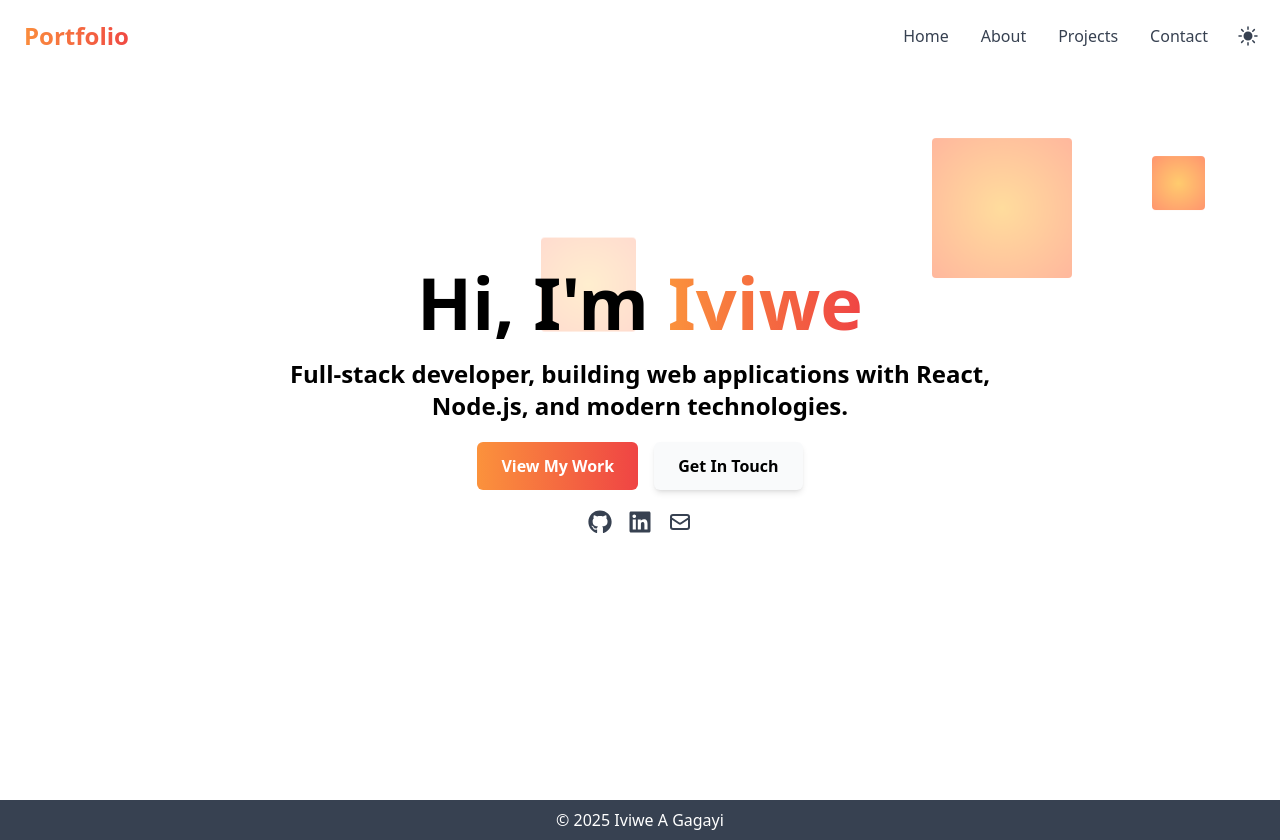
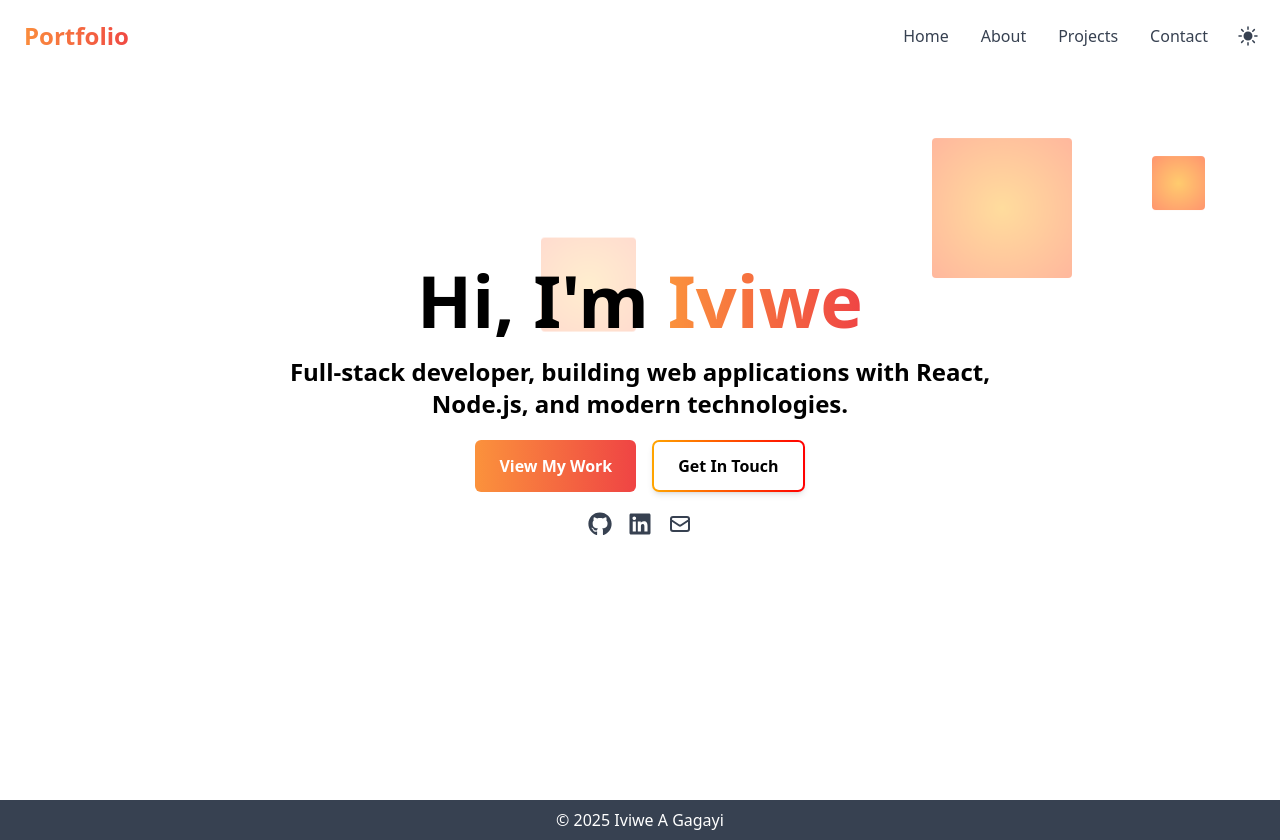
Before and after one commit to Iviwe-Gagayi/portfolio, a React (Create React App) app: page / in a window 1280 px wide. Built offline with nearby package versions, Linux system fonts and the light colour scheme.

Commit message:
Added gradient border outline to 'Get In Touch' button

```diff
--- a/src/Home.js
+++ b/src/Home.js
@@ -28,9 +28,19 @@ function Home() {
         <button className="font-semibold bg-gradient-to-r from-orange-400 to-red-500 text-white rounded-md px-6 py-3">
           View My Work
         </button>
-        <button className="font-semibold shadow-md bg-gray-50 text-black rounded-md px-6 py-3">
-          Get In Touch
-        </button>
+            <button
+  className="relative font-semibold shadow-md text-black px-6 py-3 duration-2000 rounded-full"
+  style={{
+    border: "2px solid transparent",
+    borderRadius: "7px",
+    background:
+      "linear-gradient(white, white) padding-box, linear-gradient(to right, orange, red) border-box",
+  }}
+>
+  <span className="relative z-10 hover:bg-gradient-to-r hover:from-orange-400 hover:to-red-500 hover:bg-clip-text hover:text-transparent">
+    Get In Touch
+  </span>
+</button>
       </div>
 
       <div className="flex gap-4 relative z-10">
```
